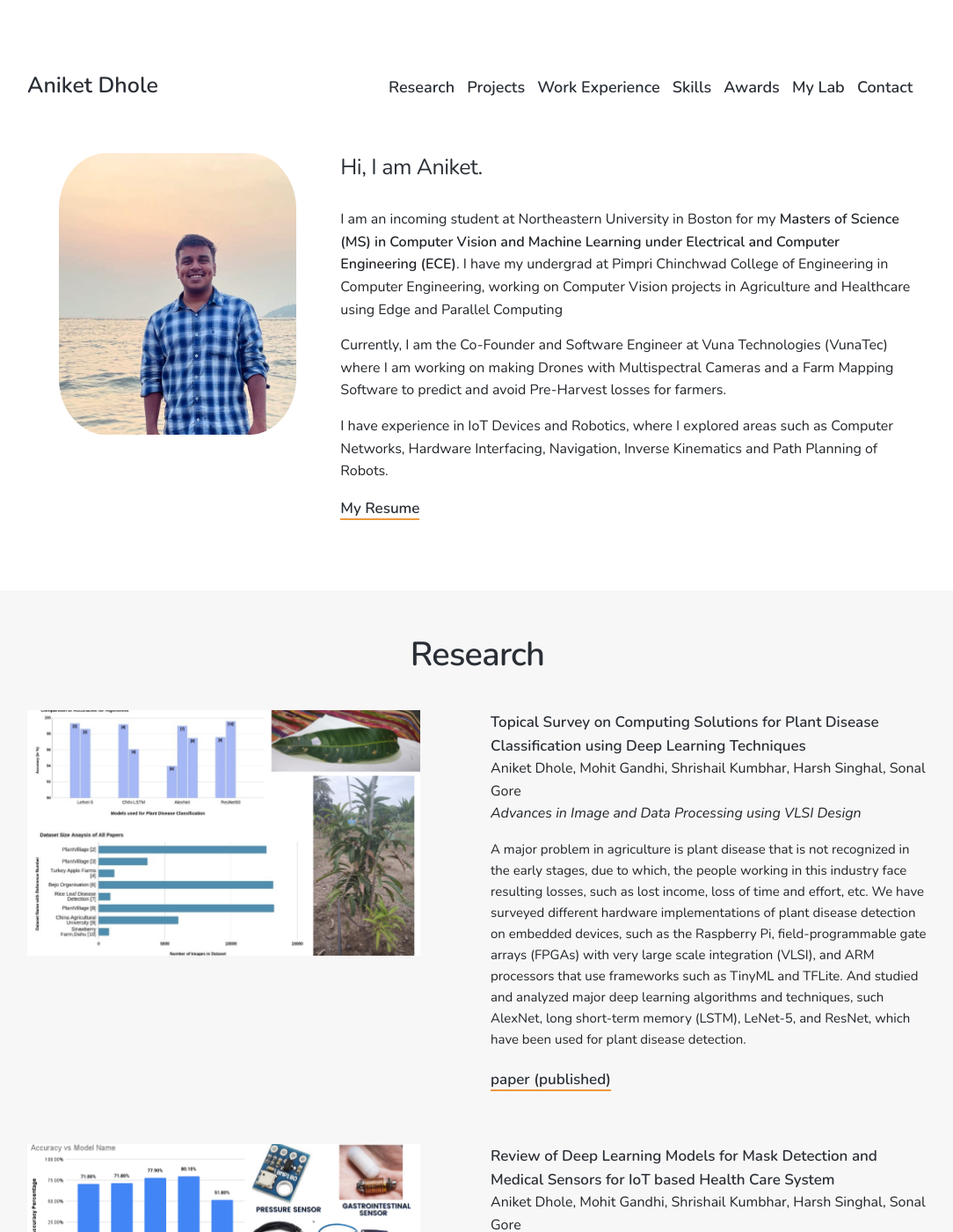
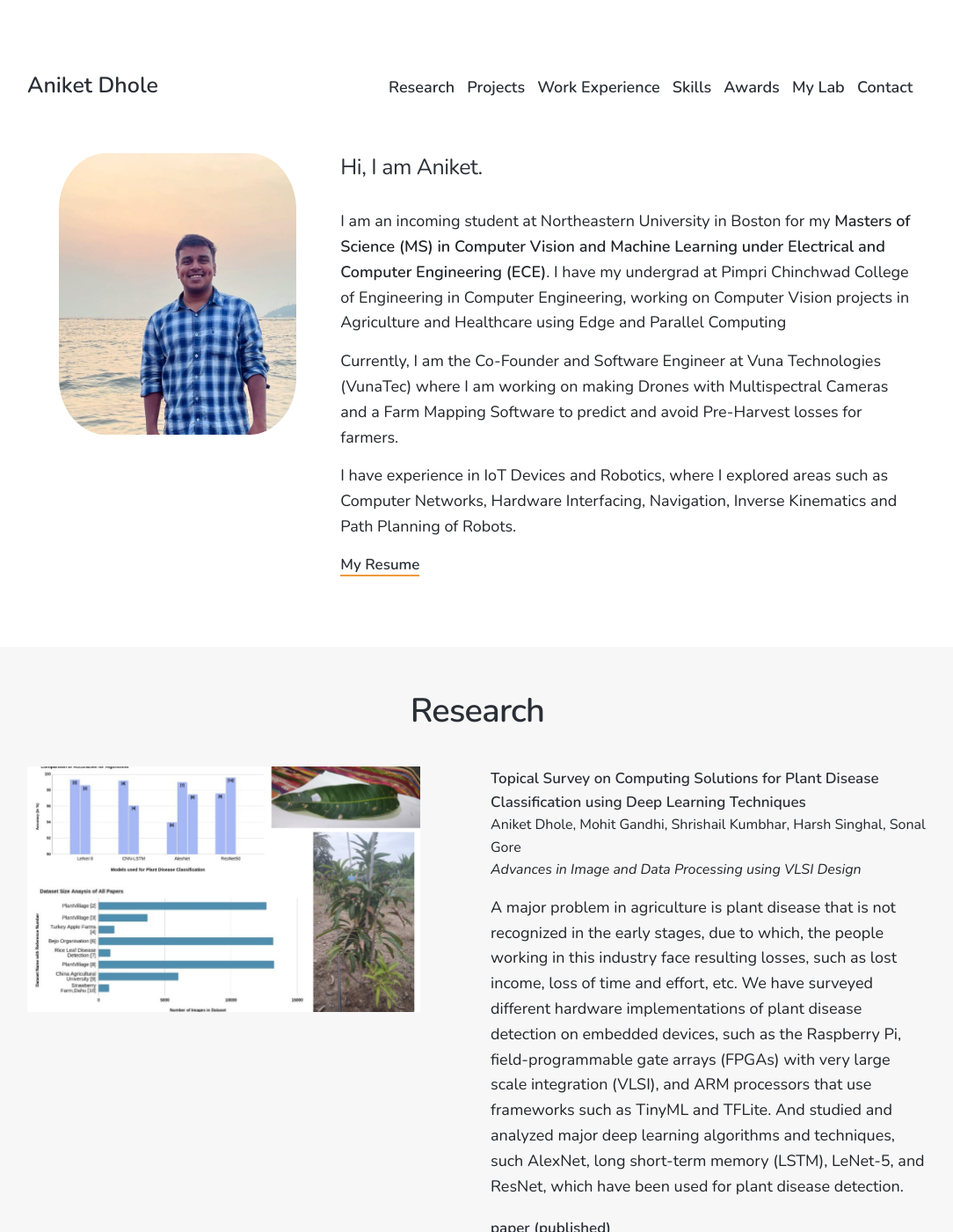
Before and after one commit to aniketdhole07/web, a Jekyll site: the page built from index.html, in a window 1280 px wide and 1400 px high. Shown: the whole window at 88% size, without its empty margins (97-1181 px from the left). Built offline with Jekyll 4.4.1, drawn with Linux system fonts in a browser that asks for light colours; nearby versions of some CDN libraries; the list of posts is cut into pages by our own code.

Commit message:
Update _content.scss

```diff
--- a/_sass/_includes/_content.scss
+++ b/_sass/_includes/_content.scss
@@ -308,6 +308,7 @@
 
 .about p {
     max-width: 100%;
+    font-size: 18px;
 }
 
 a:hover {
@@ -375,7 +376,7 @@ h6{
     margin-bottom:40px;
 }
 .excerpt{
-    font-size:15px;
+    font-size:18px;
     margin-bottom: 20px;
 }
 
```
